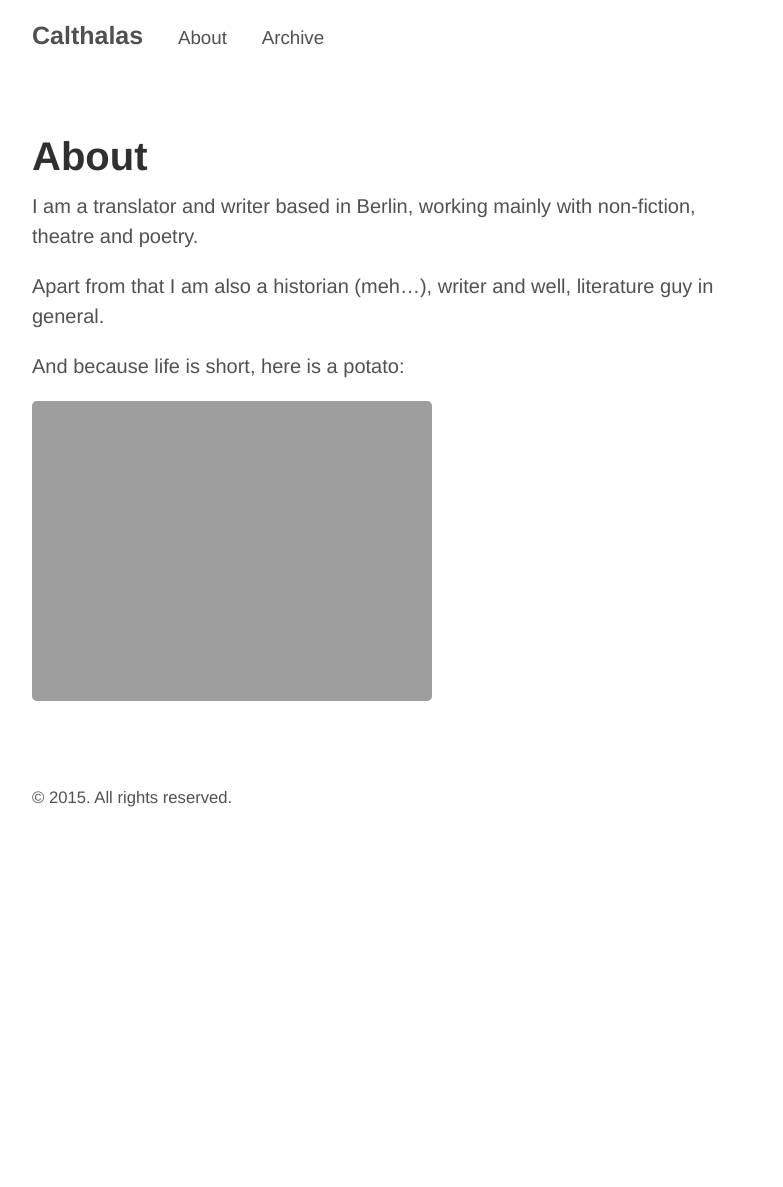
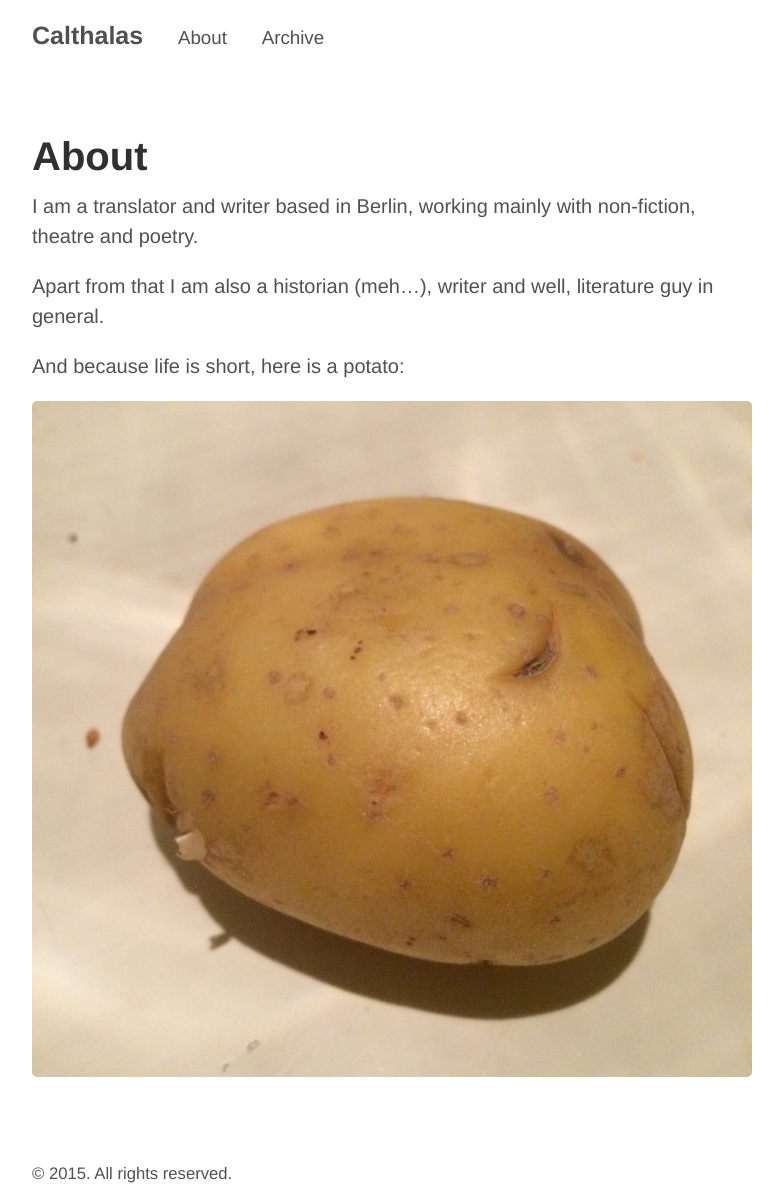
Before and after one commit to Calthalas/calthalas.github.com, a Jekyll site: the page built from about.md, in a window 1280 px wide. Shown: the whole page, without its empty margins (248-1031 px from the left). Built offline with Jekyll 4.4.1, drawn with Linux system fonts in a browser that asks for light colours; before the commit the page ends 900 px from its top, so only the background shows below that.

Commit message:
Update about.md

```diff
--- a/about.md
+++ b/about.md
@@ -9,4 +9,4 @@ Apart from that I am also a historian (meh...), writer and well, literature guy
 
 And because life is short, here is a potato:
 
-![Potato](/assets/potato.JPG =1000x)
+![Potato](/assets/potato.JPG)
```
